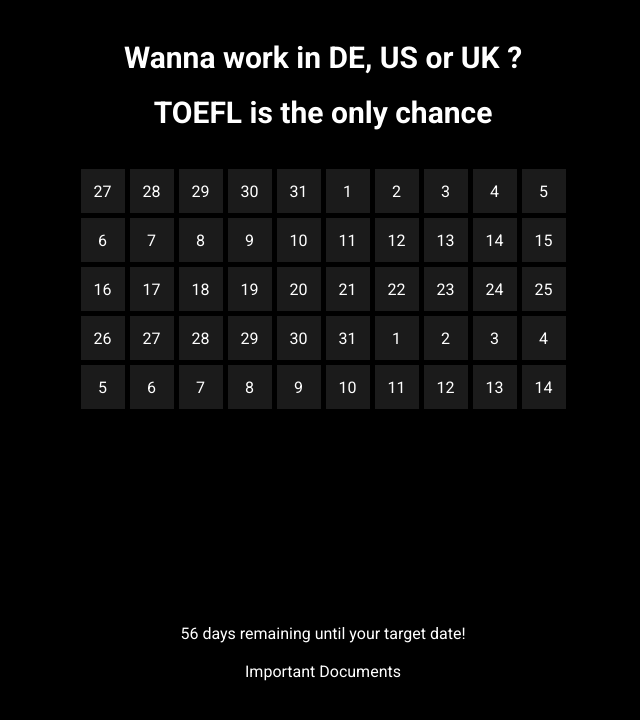
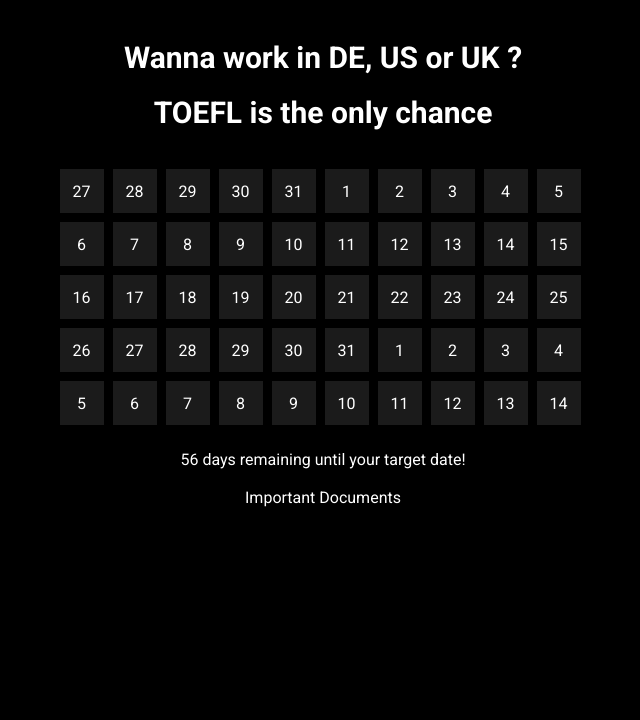
Before and after one commit to akramthedev/die-deutsch-traum, a React (Create React App) app: page / in a window 1280 px wide. Shown: the top 720 px of the page, without its empty margins (317-957 px from the left). Built offline with nearby package versions, Linux system fonts and the light colour scheme.

Commit message:
Update App.css

```diff
--- a/src/App.css
+++ b/src/App.css
@@ -30,9 +30,9 @@
 
   .grid {
     display: grid;
-    grid-template-columns: repeat(10, 44px);
-    grid-template-rows: repeat(9, 44px);
-    gap: 5px;
+    grid-template-columns: repeat(10, 50px);
+    grid-template-rows: repeat(5, 50px);
+    gap: 3px;
   }
 
   .square {
```
